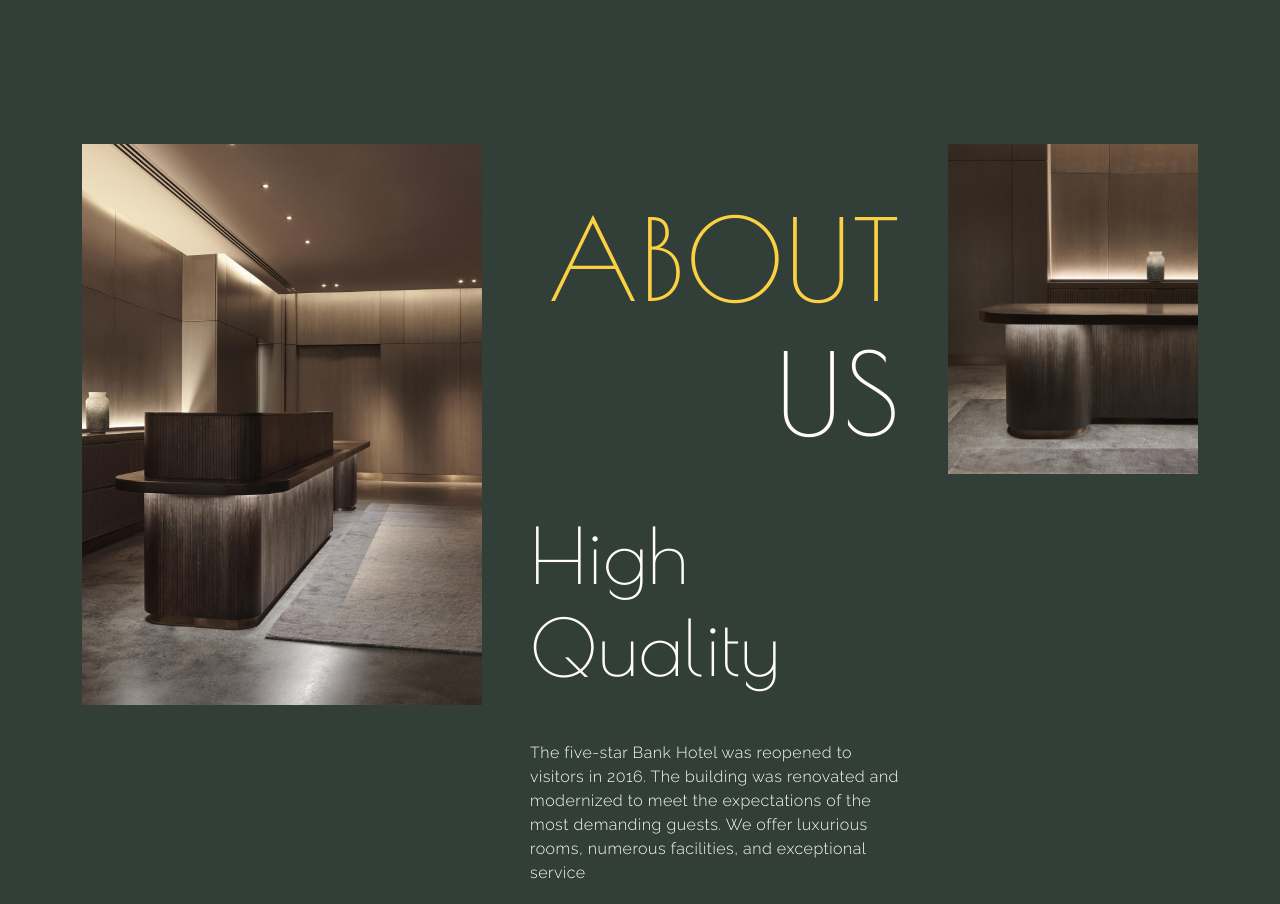
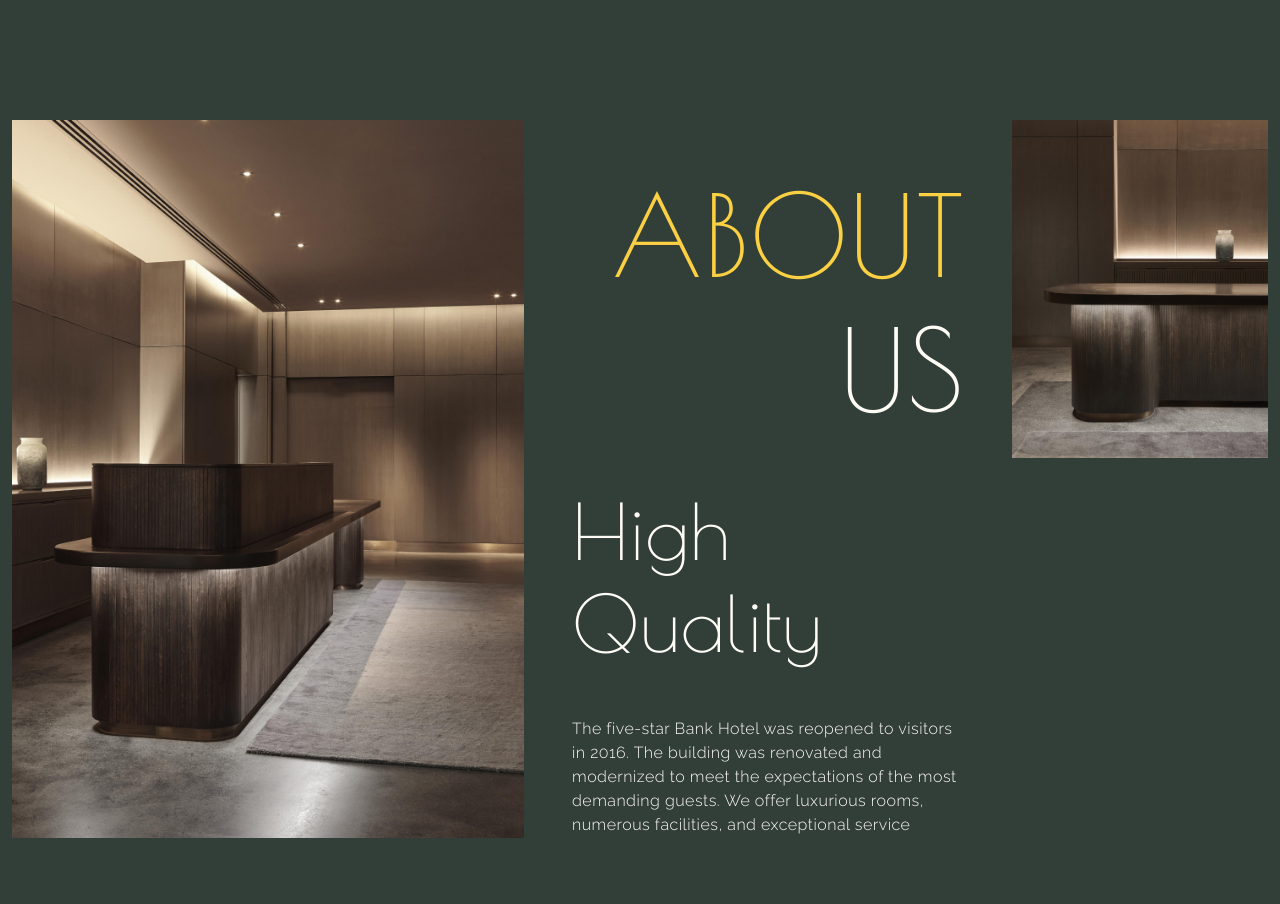
Before and after one commit to albertodefendi/demo_sim, a website: page html/index.html in a window 1280 px wide. Shown: the part 1600-2504 px from the top of the page. Drawn offline with nearby package versions, Linux system fonts and the light colour scheme.

Commit message:
Progresses

```diff
--- a/css/landing_page.scss
+++ b/css/landing_page.scss
@@ -33,18 +33,29 @@ $new-font-sizes: (
 );
 $font-sizes: map-merge($font-sizes, $new-font-sizes);
 
+$new-container-max-widths: (
+  sm: 540px,
+  md: 720px,
+  lg: 1024px,
+  xl: 1440px,
+  xxl: 1720px
+);
+$container-max-widths: map-merge($container-max-widths, $new-container-max-widths);
+
 // -------------------------------------------------------------------------------------------------------------
 
 @import "../node_modules/bootstrap/scss/bootstrap";
 
 // -------------------------------------------------------------------------------------------------------------
 
-@mixin image($image-url, $height: auto, $width: auto) {
+@mixin image($image-url, $max-height: auto, $max-width: auto, $min-height: auto, $min-width: auto) {
     background-image: url($image-url);
     background-size: contain;
     background-repeat: no-repeat;
-    height: $height;
-    width: $width;
+    max-height: $max-height;
+    max-width: $max-width;
+    min-height: $min-height;
+    min-width: $min-width;
 }
 
 @mixin body($background-color, $font, $color) {
@@ -59,11 +70,11 @@ $font-sizes: map-merge($font-sizes, $new-font-sizes);
 // -------------------------------------------------------------------------------------------------------------
 
 #container-1 {
-    @include body($primary-color, $primary-font, $white)
+    @include body($primary-color, $primary-font, $white);
 }
 
 #container-2 {
-    @include body($white, $primary-font, $primary-color)
+    @include body($white, $primary-font, $primary-color);
 }
 
 nav {
@@ -71,7 +82,12 @@ nav {
     padding: 40px 0 !important;
 }
 
-h1, h2, h3, h4, h5, h6 {
+h1,
+h2,
+h3,
+h4,
+h5,
+h6 {
     font-family: $secondary-font;
     margin: 0;
 }
@@ -178,10 +194,12 @@ h1, h2, h3, h4, h5, h6 {
             margin: 0;
         }
     }
-    > :first-child, > :nth-child(2) {
+    > :first-child,
+    > :nth-child(2) {
         border-right: rgba($primary-color, 0.5) solid 1px;
     }
-    > :last-child, > :nth-child(2) {
+    > :last-child,
+    > :nth-child(2) {
         border-left: rgba($primary-color, 0.5) solid 1px;
     }
 }
@@ -199,17 +217,25 @@ h1, h2, h3, h4, h5, h6 {
 }
 
 #img1 {
-    @include image("../assets/img1.png", 600px, 400px);
+    @include image("../assets/img1.png", 100vh, 100vw, 40vh, 40vw);
 }
 
 #img2 {
-    @include image("../assets/img2.png", 350px, 250px);
+    @include image("../assets/img2.png", 100vh, 100vw, 20vh, 20vw);
 }
 
 #img3 {
-    @include image("../assets/img3.png", 350px, 250px);
+    @include image("../assets/img3.png", 100vh, 100vw, 20vh, 20vw);
 }
 
 #img4 {
-    @include image("../assets/img4.png", 600px, 400px);
+    @include image("../assets/img4.png", 100vh, 100vw, 50vh, 50vw);
 }
+
+#img4alt {
+    height: 30vw;
+    width: 20vw;
+    min-height: 500px;
+    min-width: 200px;
+    object-fit: cover;
+}
--- a/html/index.html
+++ b/html/index.html
@@ -149,7 +149,8 @@
                     </div>
                 </div>
                 <div class="d-flex">
-                    <div class="flex-1" id="img4"></div>
+                    <!-- <div class="flex-1" id="img4"></div> -->
+                    <img src="../assets/img4.png" class="flex-1" id="img4alt"></img>
                 </div>
             </div>
         </div>
```
Also changed, not shown: css/landing_page.css, 1 other file. Lines whose indentation alone changed are shown as unchanged.
